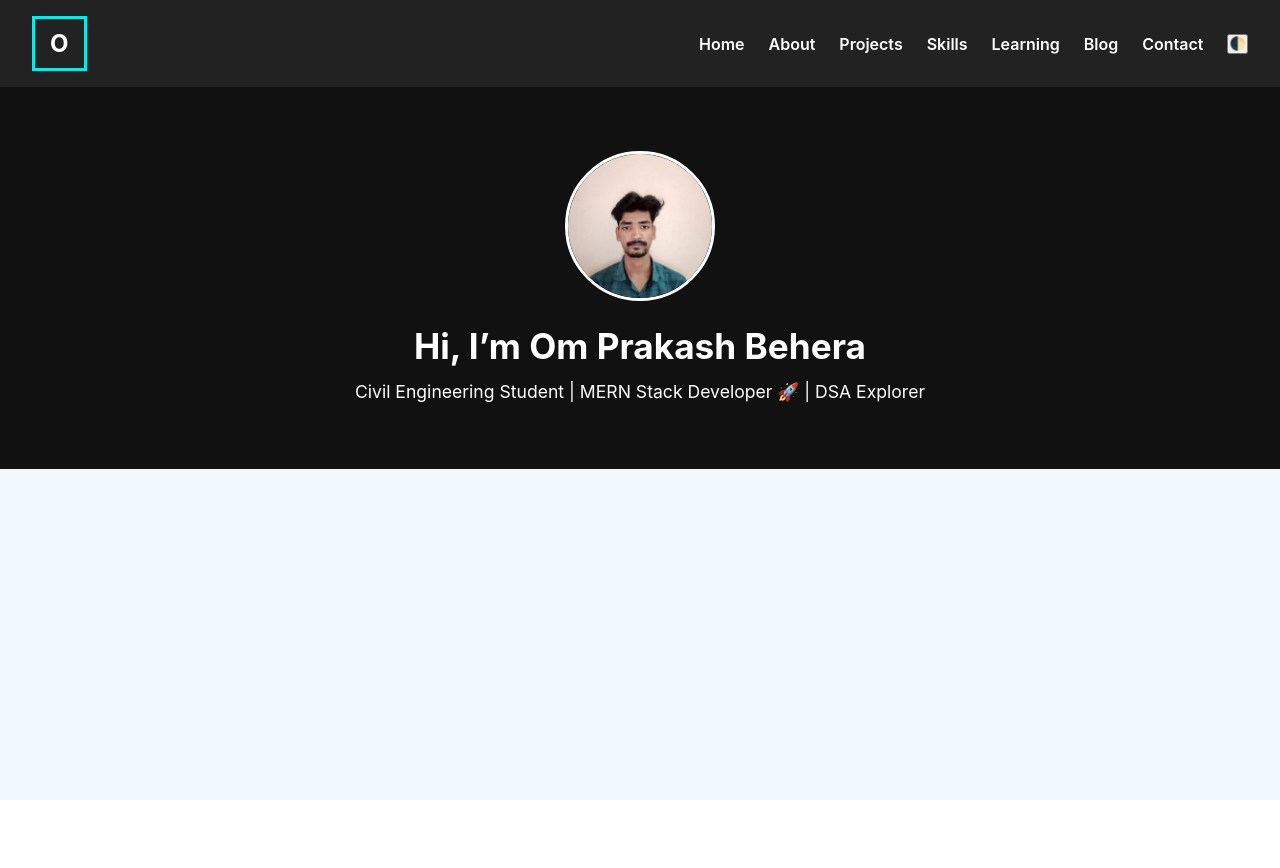
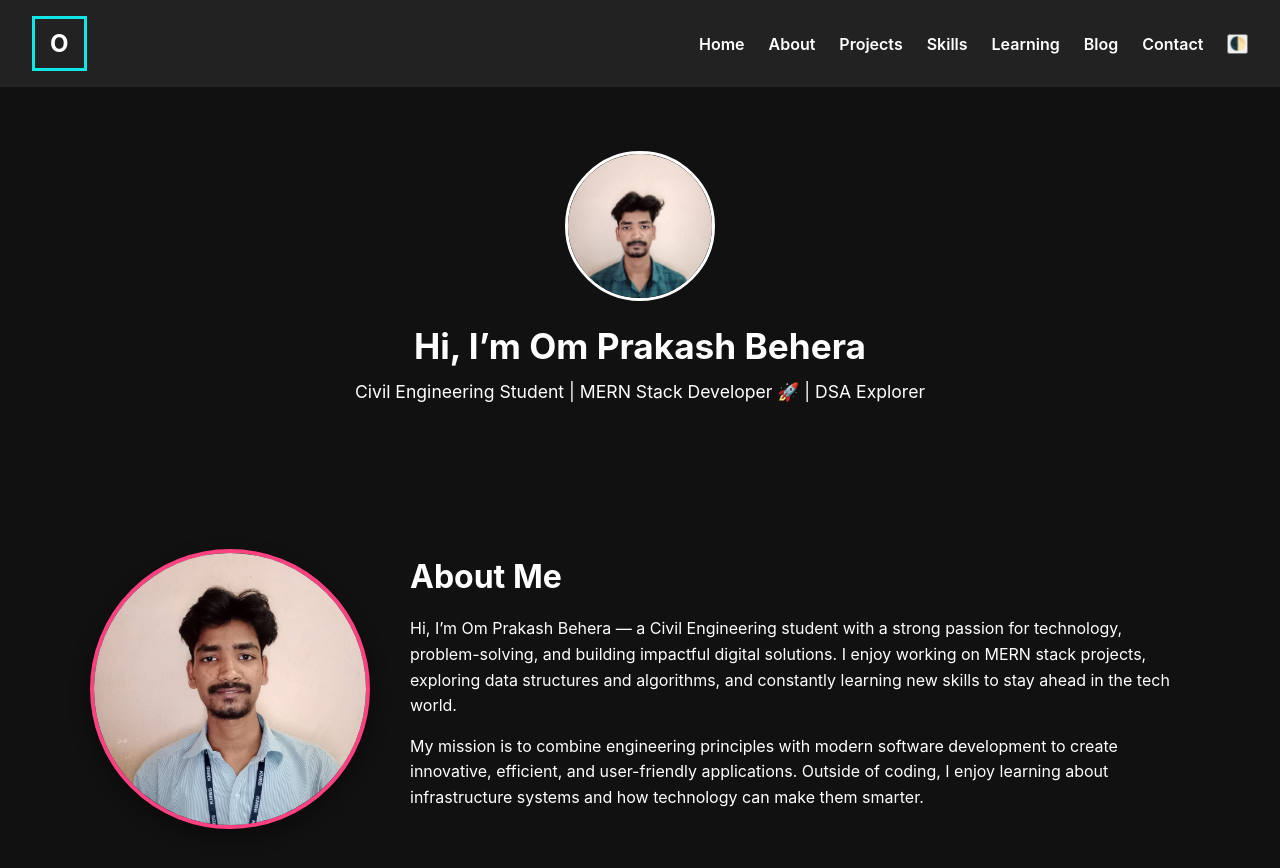
Before and after one commit to omprakash171/portfolio, a React (Create React App) app: page / in a window 1280 px wide. Shown: the top 868 px of the page. Before the commit the page ends 800 px from the top, so only its background shows below. Built offline with nearby package versions, Linux system fonts and the light colour scheme.

Commit message:
added the about section

```diff
--- a/src/App.js
+++ b/src/App.js
@@ -1,5 +1,6 @@
 import Navbar from './components/Navbar';
 import Hero from './components/Hero'
+import About from './components/About';
 import './App.css';
 
 const App = () => {
@@ -7,6 +8,7 @@ const App = () => {
     <div className='app-container'>
       <Navbar />
       <Hero />
+      <About />
     </div>
   )
 }
--- /dev/null
+++ b/src/components/About/index.css
@@ -0,0 +1,38 @@
+/* About.css */
+.about {
+  background-color: #111;
+  color: white;
+  padding: 80px 20px;
+}
+
+.about-container {
+  display: flex;
+  flex-wrap: wrap;
+  align-items: center;
+  gap: 40px;
+  max-width: 1100px;
+  margin: auto;
+}
+
+.about-image img {
+  width: 280px;
+  height: 280px;
+  border-radius: 50%;
+  object-fit: cover;
+  border: 4px solid #ff4081;
+  box-shadow: 0 8px 20px rgba(0,0,0,0.4);
+}
+
+.about-text {
+  flex: 1;
+}
+
+.about-text h2 {
+  font-size: 2rem;
+  margin-bottom: 20px;
+}
+
+.about-text p {
+  line-height: 1.6;
+  margin-bottom: 15px;
+}
--- /dev/null
+++ b/src/components/About/index.js
@@ -0,0 +1,32 @@
+import { Component } from "react";
+import "./index.css";
+
+class About extends Component {
+  render() {
+    return (
+      <section className="about">
+      <div className="about-container">
+        <div className="about-image">
+          <img src="/my_image_2.jpg" alt="Om Prakash Behera" />
+        </div>
+        <div className="about-text">
+          <h2>About Me</h2>
+          <p>
+            Hi, I’m Om Prakash Behera — a Civil Engineering student with a strong passion
+            for technology, problem-solving, and building impactful digital solutions.
+            I enjoy working on MERN stack projects, exploring data structures and algorithms,
+            and constantly learning new skills to stay ahead in the tech world.
+          </p>
+          <p>
+            My mission is to combine engineering principles with modern software development
+            to create innovative, efficient, and user-friendly applications. Outside of coding,
+            I enjoy learning about infrastructure systems and how technology can make them smarter.
+          </p>
+        </div>
+      </div>
+    </section>
+    );
+  }
+}
+
+export default About;
```
Also changed, not shown: public/my_image_2.jpg (added).
